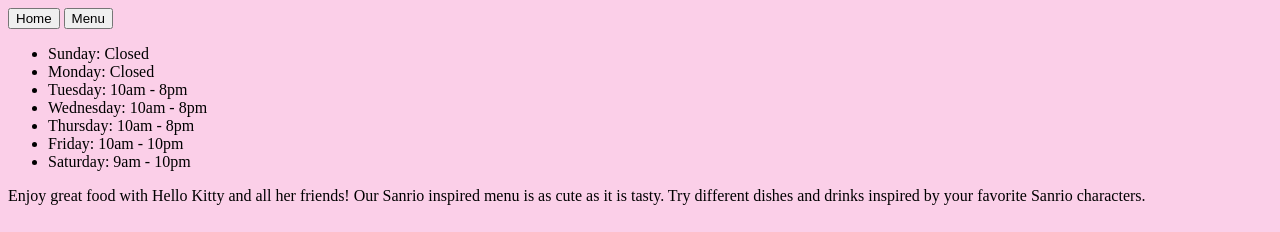
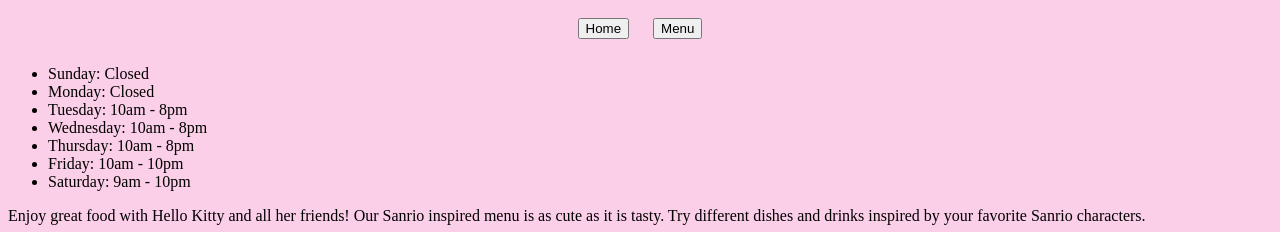
Before and after one commit to hihello-bye/restaurant, a website built with webpack: page src/index.html in a window 1280 px wide. Shown: the top 232 px of the page. Built offline with nearby package versions, Linux system fonts and the light colour scheme.

Commit message:
Centre and space out nav

```diff
--- a/src/style.css
+++ b/src/style.css
@@ -7,3 +7,10 @@
     color: white;
     font-size: 72px;
 }
+
+nav {
+    display: flex;
+    justify-content: center;
+    padding: 10px;
+    gap: 1.5em;
+}
```
